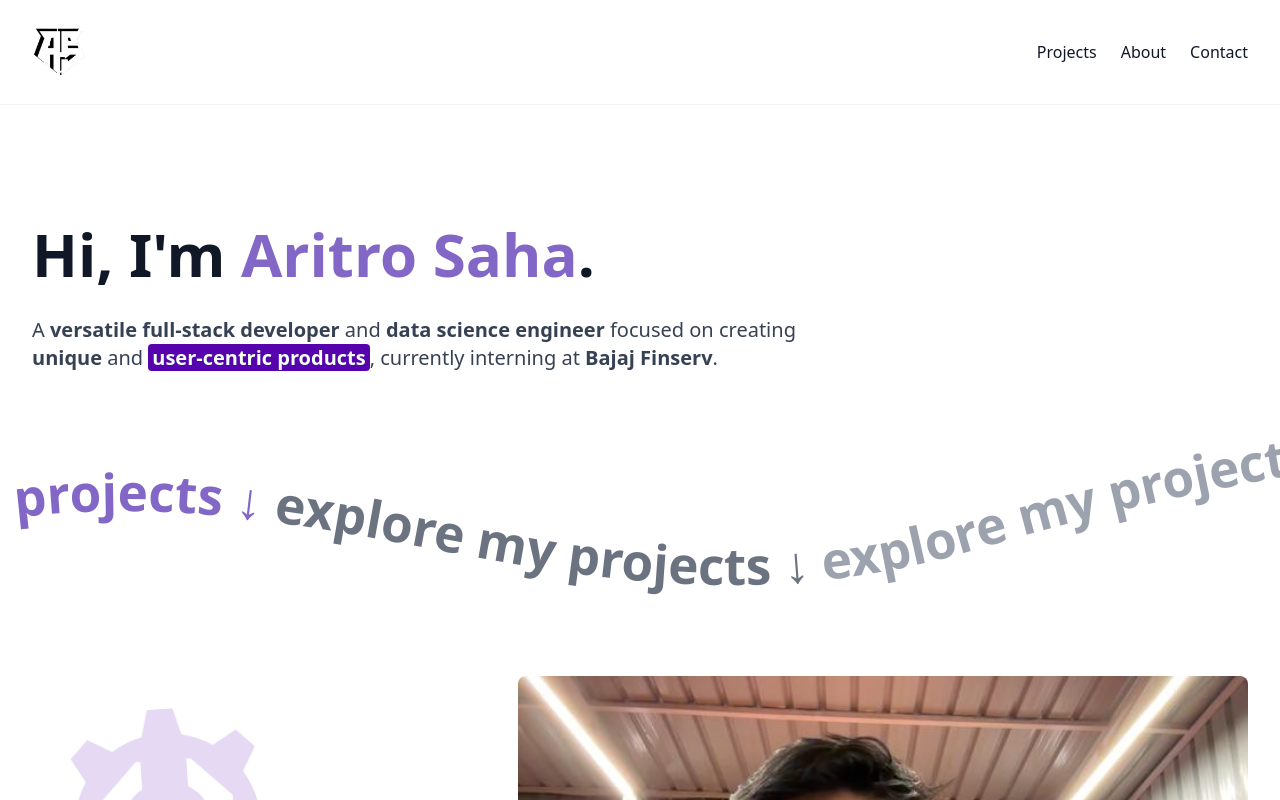
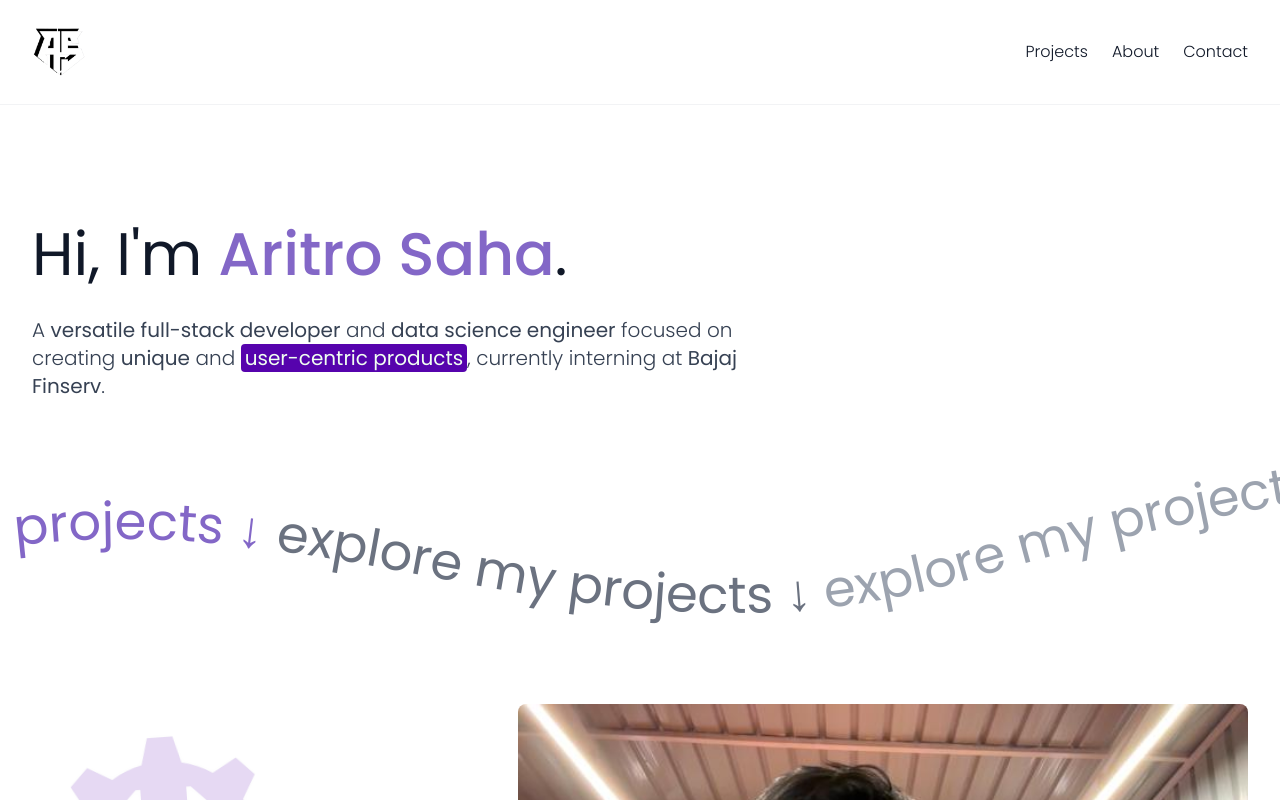
Before and after one commit to halcyon-past/Minimal-Portfolio, a React (Vite) app: page / in a window 1280 px wide. Shown: the top 800 px of the page. Built offline with nearby package versions, Linux system fonts and the light colour scheme.

Commit message:
Updated Fonts

```diff
--- a/src/App.jsx
+++ b/src/App.jsx
@@ -12,7 +12,7 @@ export default function Portfolio() {
   return (
     <Router>
       <ScrollToTop />
-      <div className="min-h-screen flex flex-col bg-white text-gray-900 font-sans">
+      <div className="min-h-screen flex flex-col bg-white text-gray-900 font-family-poppins font-normal">
         <Header />
         <div className="flex-grow pt-16">
           <Routes>
--- a/src/components/Contact.jsx
+++ b/src/components/Contact.jsx
@@ -2,24 +2,24 @@ export default function Contact() {
   return (
     <section id="contact" className="py-16 px-4 md:px-8 bg-white">
       <div className="container mx-auto max-w-3xl">
-        <h2 className="text-2xl md:text-3xl font-bold mb-8 text-center text-gray-900">
-          Get <span className="text-[var(--amethyst)] font-bold">In Touch</span>
+        <h2 className="text-2xl md:text-3xl font-medium mb-8 text-center text-gray-900">
+          Get <span className="text-[var(--amethyst)] font-medium">In Touch</span>
         </h2>
         <p className="text-lg text-center mb-8 text-gray-700">
-          I'm always open to discussing <span className="font-semibold">new projects</span>,{' '}
-          <span className="font-semibold">creative ideas</span>, or{' '}
-          <span className="font-semibold">opportunities</span> to be part of your vision.
+          I'm always open to discussing <span className="font-medium">new projects</span>,{' '}
+          <span className="font-medium">creative ideas</span>, or{' '}
+          <span className="font-medium">opportunities</span> to be part of your vision.
         </p>
         <div className="flex flex-col md:flex-row justify-center space-y-4 md:space-y-0 md:space-x-8">
           <a
             href="mailto:aritrosaha2025@gmail.com"
-            className="text-center text-[var(--chrysler-blue)] hover:text-[var(--amethyst)] font-bold"
+            className="text-center text-[var(--chrysler-blue)] hover:text-[var(--amethyst)] font-medium"
           >
             Email
           </a>
           <a
             href="https://linkedin.com/in/aritro-saha"
-            className="text-center text-[var(--amethyst)] hover:text-[var(--chrysler-blue)] font-bold"
+            className="text-center text-[var(--amethyst)] hover:text-[var(--chrysler-blue)] font-medium"
             target="_blank"
             rel="noopener noreferrer"
           >
@@ -27,7 +27,7 @@ export default function Contact() {
           </a>
           <a
             href="https://github.com/halcyon-past"
-            className="text-center text-[var(--celadon)] hover:text-[var(--amethyst)] font-bold"
+            className="text-center text-[var(--celadon)] hover:text-[var(--amethyst)] font-medium"
             target="_blank"
             rel="noopener noreferrer"
           >
--- a/src/components/CurvyTextAnimation.jsx
+++ b/src/components/CurvyTextAnimation.jsx
@@ -35,16 +35,16 @@ export default function CurvyTextAnimation() {
           d="M-400,150 C100,0 400,300 900,150 S1900,0 1400,150"
           fill="transparent"
         />
-        <text className="text-8xl md:text-6xl font-bold">
+        <text className="text-8xl md:text-6xl font-medium">
           <textPath xlinkHref="#curve" startOffset="0%">
-            <tspan style={{ fill: 'var(--chrysler-blue)' }} className="font-bold">explore my projects ↓ </tspan>
-            <tspan style={{ fill: 'var(--amethyst)' }} className="font-bold">explore my projects ↓ </tspan>
-            <tspan style={{ fill: '#6b7280' }} className="font-bold">explore my projects ↓ </tspan>
-            <tspan style={{ fill: '#9ca3af' }} className="font-bold">explore my projects ↓ </tspan>
-            <tspan style={{ fill: 'var(--chrysler-blue)' }} className="font-bold">explore my projects ↓ </tspan>
-            <tspan style={{ fill: 'var(--amethyst)' }} className="font-bold">explore my projects ↓ </tspan>
-            <tspan style={{ fill: '#6b7280' }} className="font-bold">explore my projects ↓ </tspan>
-            <tspan style={{ fill: '#9ca3af' }} className="font-bold">explore my projects ↓ </tspan>
+            <tspan style={{ fill: 'var(--chrysler-blue)' }} className="font-medium">explore my projects ↓ </tspan>
+            <tspan style={{ fill: 'var(--amethyst)' }} className="font-medium">explore my projects ↓ </tspan>
+            <tspan style={{ fill: '#6b7280' }} className="font-medium">explore my projects ↓ </tspan>
+            <tspan style={{ fill: '#9ca3af' }} className="font-medium">explore my projects ↓ </tspan>
+            <tspan style={{ fill: 'var(--chrysler-blue)' }} className="font-medium">explore my projects ↓ </tspan>
+            <tspan style={{ fill: 'var(--amethyst)' }} className="font-medium">explore my projects ↓ </tspan>
+            <tspan style={{ fill: '#6b7280' }} className="font-medium">explore my projects ↓ </tspan>
+            <tspan style={{ fill: '#9ca3af' }} className="font-medium">explore my projects ↓ </tspan>
           </textPath>
         </text>
       </svg>
--- a/src/components/Footer.jsx
+++ b/src/components/Footer.jsx
@@ -4,12 +4,12 @@ export default function Footer() {
       <div className="container mx-auto">
         <div className="flex flex-col md:flex-row justify-between items-center">
           <p className="text-gray-700 mb-4 md:mb-0">
-            © 2025 <span className="text-[var(--amethyst)] font-bold">Aritro Saha</span>. All rights reserved.
+            © 2025 <span className="text-[var(--amethyst)] font-medium">Aritro Saha</span>. All rights reserved.
           </p>
           <div className="flex space-x-6">
             <a
               href="https://linkedin.com/in/aritro-saha"
-              className="text-[var(--amethyst)] hover:text-[var(--chrysler-blue)] font-bold"
+              className="text-[var(--amethyst)] hover:text-[var(--chrysler-blue)] font-medium"
               target="_blank"
               rel="noopener noreferrer"
             >
@@ -17,7 +17,7 @@ export default function Footer() {
             </a>
             <a
               href="https://instagram.com/halcyon-past"
-              className="text-[var(--celadon)] hover:text-[var(--amethyst)] font-bold"
+              className="text-[var(--celadon)] hover:text-[var(--amethyst)] font-medium"
               target="_blank"
               rel="noopener noreferrer"
             >
@@ -25,7 +25,7 @@ export default function Footer() {
             </a>
             <a
               href="https://github.com/halcyon-past"
-              className="text-[var(--chrysler-blue)] hover:text-[var(--amethyst)] font-bold"
+              className="text-[var(--chrysler-blue)] hover:text-[var(--amethyst)] font-medium"
               target="_blank"
               rel="noopener noreferrer"
             >
--- a/src/components/Header.jsx
+++ b/src/components/Header.jsx
@@ -53,7 +53,7 @@ export default function Header() {
         </div>
 
         {/* Desktop menu */}
-        <div className="hidden md:flex space-x-6">
+        <div className="hidden md:flex space-x-6 font-normal">
           <button onClick={handleProjectsClick} className="hover:text-[var(--amethyst)] transition-colors duration-300">
             Projects
           </button>
--- a/src/components/Hero.jsx
+++ b/src/components/Hero.jsx
@@ -4,11 +4,11 @@ export default function Hero() {
   return (
     <section className="pt-32 pb-16 md:pt-40 md:pb-24 relative bg-white cursor-default">
       <div className="container mx-auto px-4 md:px-8">
-        <h1 className="text-4xl md:text-6xl font-bold mb-8 text-gray-900">
-          Hi, I'm <span className="text-[var(--amethyst)] font-bold">Aritro Saha</span>.
+        <h1 className="text-4xl md:text-6xl font-medium mb-8 text-gray-900">
+          Hi, I'm <span className="text-[var(--amethyst)] font-semibold">Aritro Saha</span>.
         </h1>
         <p className="text-lg md:text-xl max-w-3xl text-gray-700">
-          A <span className="font-semibold">versatile</span> <span className="font-semibold">full-stack developer</span> and <span className="font-semibold">data science engineer</span> focused on creating <span className="font-semibold">unique</span> and <span className="bg-[var(--chrysler-blue)] text-[var(--honeydew)] font-bold px-1 rounded">user-centric products</span>, currently interning at <span className="font-semibold">Bajaj Finserv</span>.
+          A <span className="font-medium">versatile</span> <span className="font-medium">full-stack developer</span> and <span className="font-medium">data science engineer</span> focused on creating <span className="font-medium">unique</span> and <span className="bg-[var(--chrysler-blue)] text-[var(--honeydew)] font-medium px-1 rounded">user-centric products</span>, currently interning at <span className="font-medium">Bajaj Finserv</span>.
         </p>
       </div>
       <CurvyTextAnimation />
--- a/src/components/Projects.jsx
+++ b/src/components/Projects.jsx
@@ -22,7 +22,7 @@ export default function Projects({ projects }) {
               {/* Project Title with Index */}
               <div className="mb-3">
                 <a href={project.link} className="inline-block" target="_blank" rel="noopener noreferrer">
-                  <h2 className="text-2xl md:text-3xl font-bold flex items-center border-b border-black pb-1">
+                  <h2 className="text-2xl md:text-3xl font-medium flex items-center border-b border-black pb-1">
                     {String(index + 1).padStart(2, '0')}. {project.title}
                     <span className="ml-2 transform rotate-45 text-xl">↗</span>
                   </h2>
@@ -31,7 +31,7 @@ export default function Projects({ projects }) {
 
               {/* Project Description */}
               <p className="text-base text-gray-800">
-                <span className="font-bold">What is it? </span> — {project.description}
+                <span className="font-medium">What is it? </span> — {project.description}
               </p>
             </div>
           ))}
--- a/src/index.css
+++ b/src/index.css
@@ -1,8 +1,8 @@
-@import url('https://fonts.googleapis.com/css2?family=Poppins:wght@400;500;600;700&display=swap');
+@import url('https://fonts.googleapis.com/css2?family=Poppins:wght@300;400;500;600&display=swap');
 @import "tailwindcss";
 
 @theme {
-  --font-family-sans: 'Poppins', theme('fontFamily.sans');
+  --font-family-poppins: 'Poppins', theme('fontFamily.sans');
 }
 
 :root {
@@ -11,10 +11,40 @@
   --celadon: #81eaa7;
   --tea-green: #28b33f;
   --honeydew: #f0fff1;
+  --font-weight-normal: 300; /* Lighter default font weight */
+  --font-weight-medium: 400;
+  --font-weight-semibold: 500;
+  --font-weight-bold: 600;
+}
+
+body {
+  font-weight: var(--font-weight-normal);
+}
+
+/* Default text to be lighter */
+p, span, div {
+  font-weight: var(--font-weight-normal);
 }
 
 html{
   scroll-behavior: smooth;
+}
+
+/* Override default Tailwind font weights */
+.font-bold {
+  font-weight: var(--font-weight-bold) !important;
+}
+
+.font-semibold {
+  font-weight: var(--font-weight-semibold) !important;
+}
+
+.font-medium {
+  font-weight: var(--font-weight-medium) !important;
+}
+
+.font-normal {
+  font-weight: var(--font-weight-normal) !important;
 }
 
 .gears-container svg {
```
Also changed, not shown: src/components/About.jsx (+9 -9 lines).
